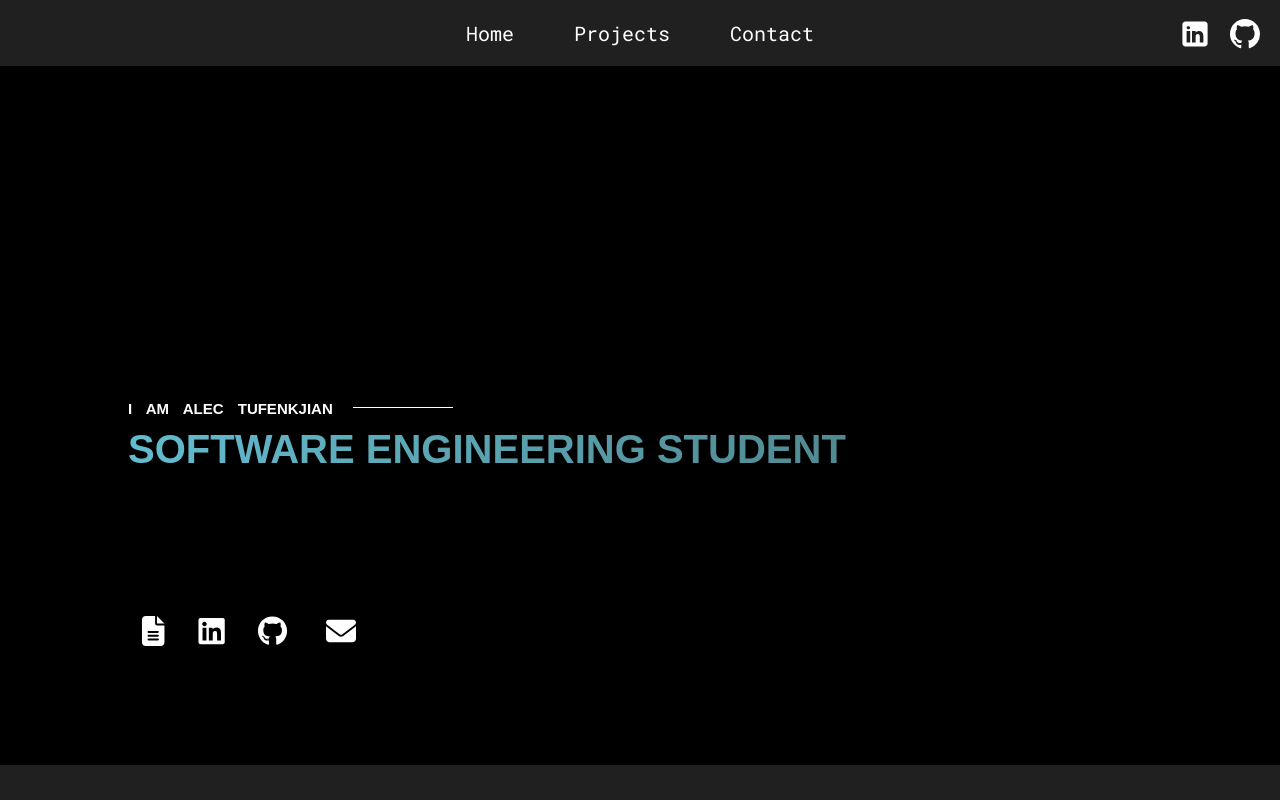
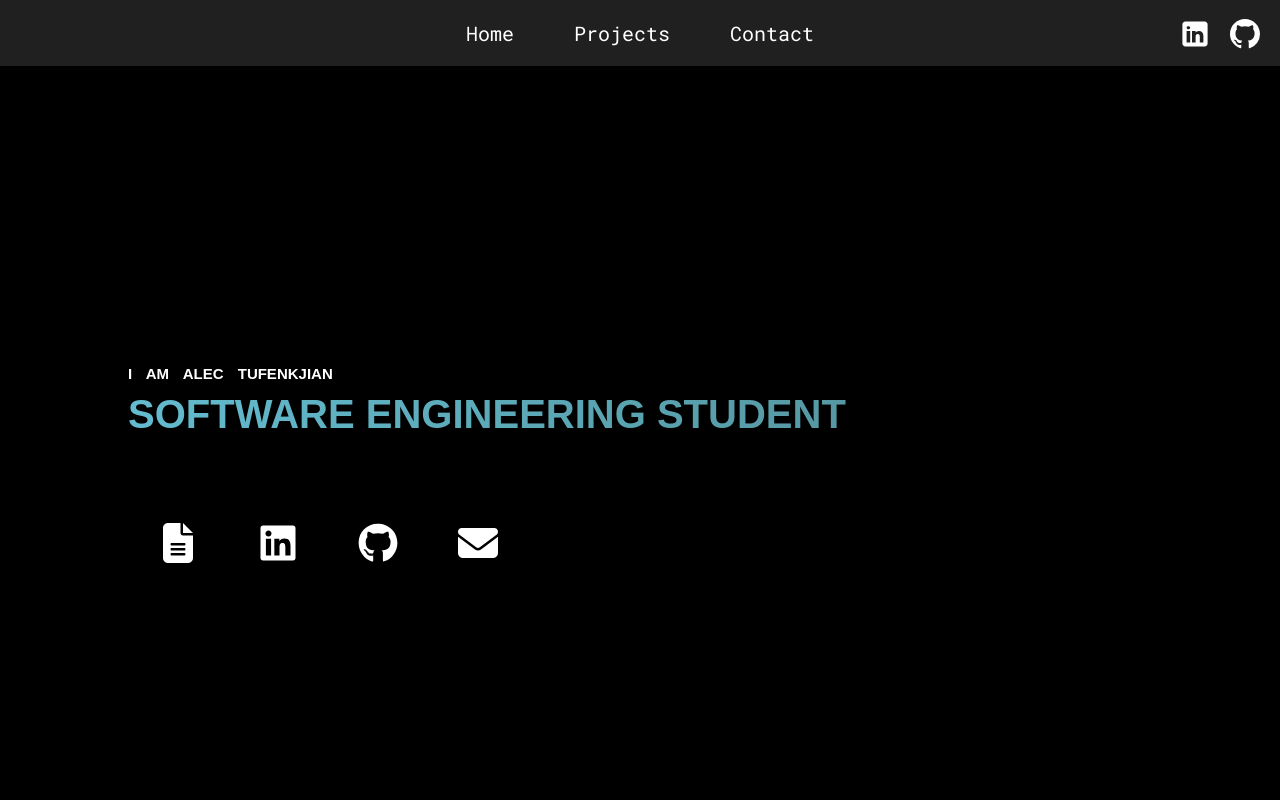
Before and after one commit to AlecTufenkjian/this-is-alec, a React (Create React App) app: page /#/ in a window 1280 px wide. Shown: the top 800 px of the page. Built offline with nearby package versions, Linux system fonts and the light colour scheme.

Commit message:
Fixed Hero Section

```diff
--- a/src/components/Footer.js
+++ b/src/components/Footer.js
@@ -17,7 +17,7 @@ export default function Footer() {
     <FooterStyle>
       <div className="copyright">
         <div className="container">
-            © 2022 - Developed by Alec Tufenkjian
+            © 2022 - Alec Tufenkjian
         </div>
       </div>
     </FooterStyle>
--- a/src/components/HeroSection.js
+++ b/src/components/HeroSection.js
@@ -1,12 +1,7 @@
 import React from 'react';
 import styled from 'styled-components';
 import { Links } from './Links'
-
-
 import {library} from "@fortawesome/fontawesome-svg-core";
-
-
-// Icons
 
 import {
 	faGithub,
@@ -25,12 +20,13 @@ library.add(
 	faFileAlt,
 )
 
-
 const HeroStyle = styled.div`
     .hero-container{
         width: 100%;
-        height: 700px;
+        height: 100%;
         background-color: var(--black);
+        padding-top: 300px;
+        padding-bottom: 300px;
     }
 
     .titles{
@@ -38,8 +34,7 @@ const HeroStyle = styled.div`
       flex-flow: column;
       margin-left: 10%;
       margin-right: 10%;
-      position: absolute;
-      top: 50%;
+      margin-bottom: 40px;
       gap: 10px;
 
     }
@@ -74,11 +69,7 @@ const HeroStyle = styled.div`
     }
 
     .titles div::before{
-
       content: "";
-      position: absolute;
-      left: 225px;
-      top: 7px;
       width: 15%;
       max-width: 100px;
       height: 1px;
@@ -94,26 +85,20 @@ const HeroStyle = styled.div`
     }
 
 
-
     .links {
-
-      height: 80px;
+      height: 150px;
       display: flex;
       flex-direction: row;
-      margin-top: 40px;
       align-items: center;
-      position: absolute;
-      top: 70%;
       margin-left: 10%;
       margin-right: 10%;
+      margin-top: 40px;
 
     .link {
-
+      width: 100px;
       display: flex;
       flex-direction: column;
       justify-content: center;
-
-
       .fa {
         margin-left: 12px;
         margin-right: 12px;
--- a/src/components/Link.js
+++ b/src/components/Link.js
@@ -15,7 +15,7 @@ export const Link = ({ link, icon, name, copy }) => {
                     target="_blank"
                     rel='noopener noreferrer'
                 >
-                    <span className='fa'><FontAwesomeIcon icon={icon} size="3x" /></span>
+                    <span className='fa'><FontAwesomeIcon icon={icon} size="4x" /></span>
                     <p className='link-sub'>{name}</p>
                 </a>
             </>
@@ -29,7 +29,7 @@ export const Link = ({ link, icon, name, copy }) => {
                     onCopy={() => setCopied(true)}
                 >
                 <span>
-                    <span className='fa'><FontAwesomeIcon icon={icon} size="3x" /></span>
+                    <span className='fa'><FontAwesomeIcon icon={icon} size="4x" /></span>
                     <p className='link-sub'>{ copied ? "Copied!" : "Copy email" }</p>
                 </span>
                 </CopyToClipboard>
```
